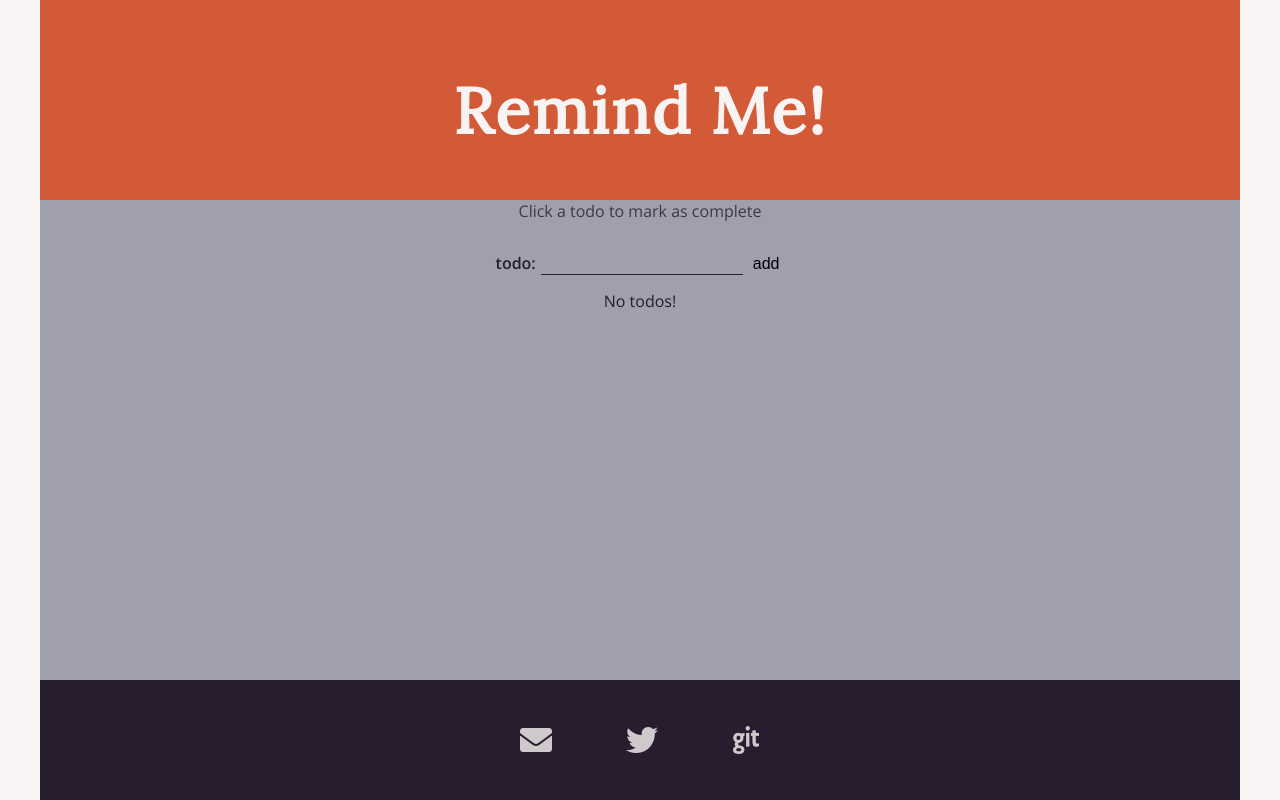
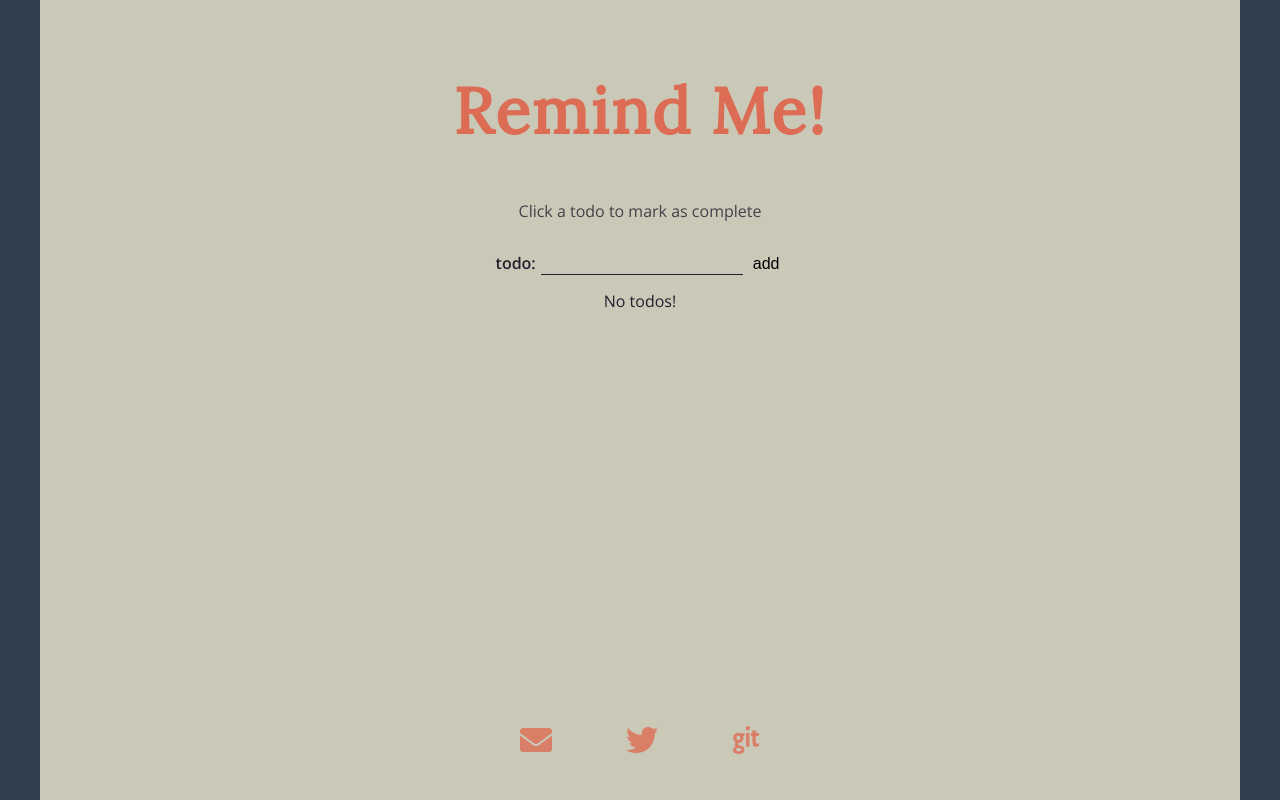
Before and after one commit to winstonCodes/todo-react, a React (Create React App) app: page / in a window 1280 px wide. Built offline with nearby package versions, Linux system fonts and the light colour scheme.

Commit message:
add new theme 1

```diff
--- a/src/App.scss
+++ b/src/App.scss
@@ -1,11 +1,11 @@
 @import url('https://fonts.googleapis.com/css?family=Open+Sans:400,600|Lora:400');
 
-$color-header: #D25A37;
-$color-body: #9F9FAE;
-$color-footer: #271D2E;
-$color-font-header: #F9F4F4;
+$color-header: #cac9b8;
+$color-body: #cac9b8;
+$color-footer: #cac9b8;
+$color-font-header: #dd6c54;
 $color-font-body: #271D2E;
-$color-font-footer: #F9F4F4;
+$color-font-footer: #dd6c54;
 $color-edit: green;
 $color-delete: red;
 // $color-add: #;
@@ -22,7 +22,7 @@ $font-size-body: 1em;
   margin: 0;
 }
 body {
-  background-color: #F9F4F4;
+  background-color: #30404F;
   font-family: $font-body;
   font-size: $font-size-body;
 }
@@ -121,6 +121,7 @@ button {
   .todo-list {
     width: 50%;
     margin: 0 auto;
+    max-width: 500px;
     li {
       list-style: none;
       text-align: left;
```
